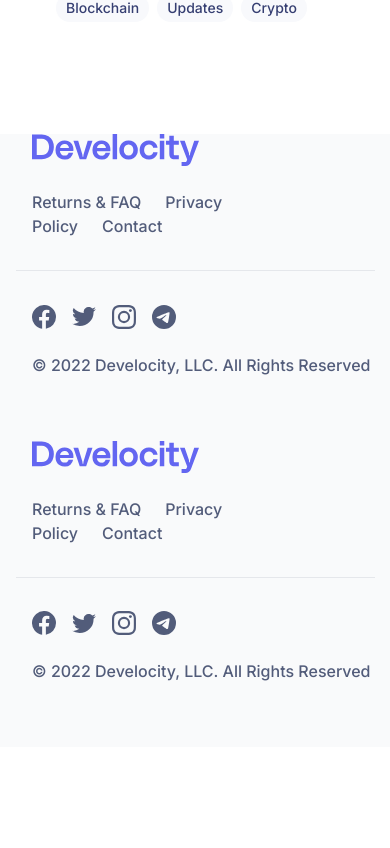
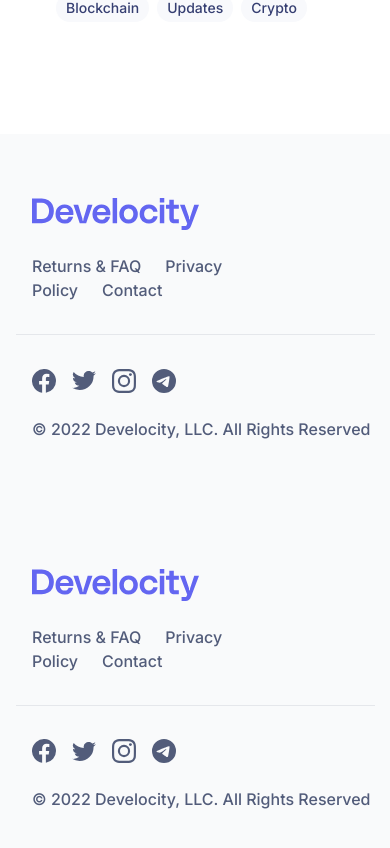
Before and after one commit to moussa32/develocity-finance, a React (Vite) app: page /blog in a window 390 px wide. Shown: the part 3586-4434 px from the top of the page. Before the commit the page ends 4333 px from the top, so only its background shows below. Built offline with nearby package versions, Linux system fonts and the light colour scheme.

Commit message:
add footer padding in mobile design

```diff
--- a/src/shared/Components/Footer.jsx
+++ b/src/shared/Components/Footer.jsx
@@ -9,7 +9,7 @@ import telegram from "../../assets/images/telegram.svg";
 const Footer = () => {
   return (
     <div className="bg-[#F9FAFB]">
-      <div className="container mx-auto md:px-10 lg:px-0 md:pt-24 pb-16 text-left text-[#525C7A] text-base font-medium">
+      <div className="container mx-auto md:px-10 lg:px-0 pt-16 md:pt-24 pb-16 text-left text-[#525C7A] text-base font-medium">
         <div className="grid grid-cols-1 ml-4 md:0 md:grid-cols-2">
           <div>
             <img className="" src={logo} alt="footer logo" />
```
